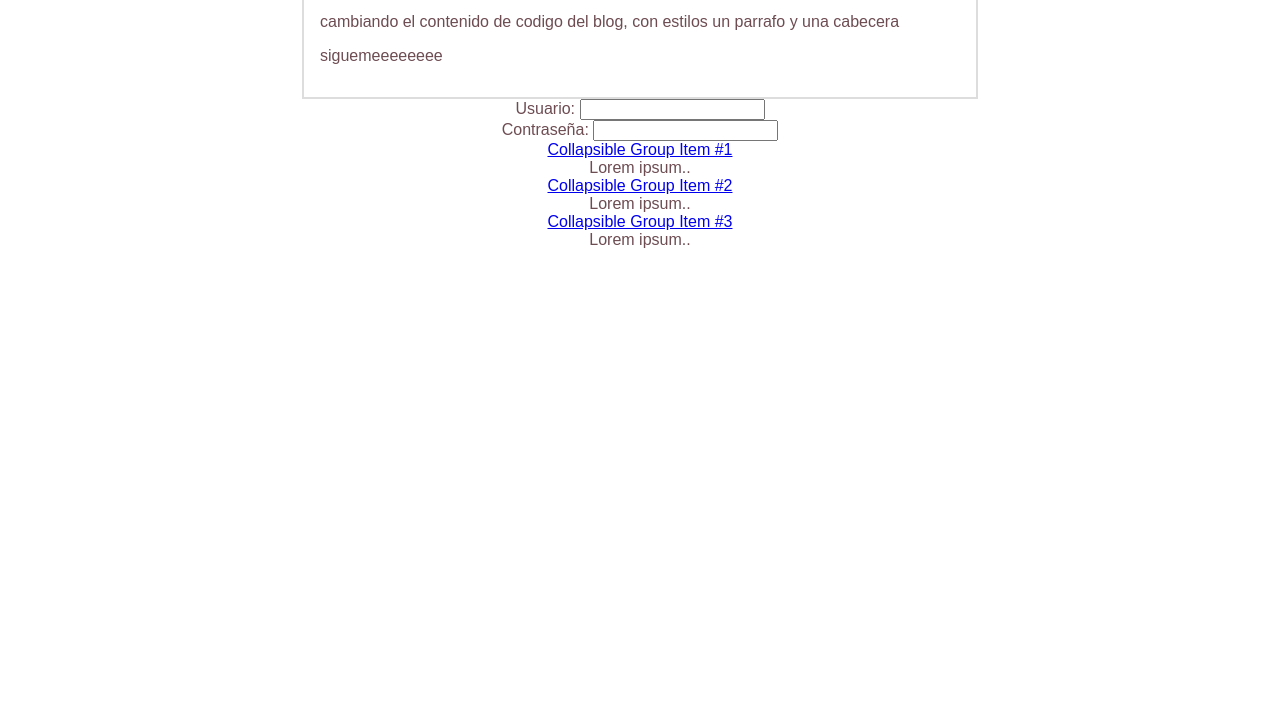
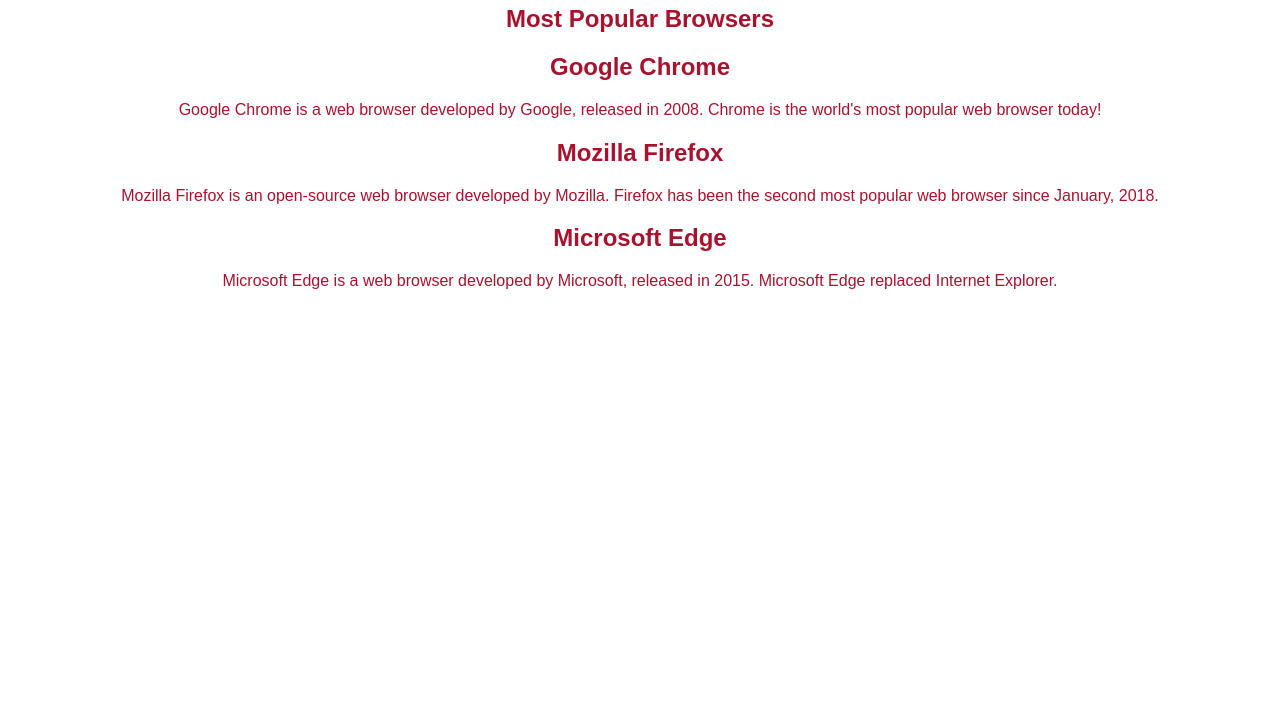
Before and after one commit to nicolegg/PracticadeGitPlatzi, a plain HTML site: page articulo.html in a window 1280 px wide. Shown: the part 75-800 px from the top of the page. Drawn offline with Linux system fonts and the light colour scheme.

Commit message:
modificando el cuerpo y header

```diff
--- a/articulo.html
+++ b/articulo.html
@@ -8,68 +8,22 @@
     <link rel="stylesheet" href="css/estilos.css" />
   </head>
   <body>
-    <div id="container">
-      <div id="cabecera">blog maestro minuscula- HACIENDO CAMBIO DESDE GIT HUB</div>
-      <div id="post">
-        <h1>MI BLOG DE CABECERA 2.0</h1>
-        <p>
-          cambiando el contenido de codigo del blog, con estilos un parrafo y
-          una cabecera
-        </p>
-        <p>siguemeeeeeeee</p>
-      </div>
-    </div>
+    <h1>The article and footer elements + CSS</h1>
 
-    <div class="form-group">
-      <label for="usr">Usuario:</label>
-      <input type="text" class="form-control" id="usr" />
-    </div>
-    <div class="form-group">
-      <label for="pwd">Contraseña:</label>
-      <input type="password" class="form-control" id="pwd" />
-    </div>
-
-    <div id="accordion">
-
-      <div class="card">
-        <div class="card-header">
-          <a class="card-link" data-toggle="collapse" href="#collapseOne">
-            Collapsible Group Item #1
-          </a>
-        </div>
-        <div id="collapseOne" class="collapse show" data-parent="#accordion">
-          <div class="card-body">
-            Lorem ipsum..
-          </div>
-        </div>
-      </div>
-
-      <div class="card">
-        <div class="card-header">
-          <a class="collapsed card-link" data-toggle="collapse" href="#collapseTwo">
-            Collapsible Group Item #2
-          </a>
-        </div>
-        <div id="collapseTwo" class="collapse" data-parent="#accordion">
-          <div class="card-body">
-            Lorem ipsum..
-          </div>
-        </div>
-      </div>
-
-      <div class="card">
-        <div class="card-header">
-          <a class="collapsed card-link" data-toggle="collapse" href="#collapseThree">
-            Collapsible Group Item #3
-          </a>
-        </div>
-        <div id="collapseThree" class="collapse" data-parent="#accordion">
-          <div class="card-body">
-            Lorem ipsum..
-          </div>
-        </div>
-      </div>
-
-    </div>
+<article class="all-browsers">
+  <h1>Most Popular Browsers</h1>
+  <article class="browser">
+    <h2>Google Chrome</h2>
+    <p>Google Chrome is a web browser developed by Google, released in 2008. Chrome is the world's most popular web browser today!</p>
+  </article>
+  <article class="browser">
+    <h2>Mozilla Firefox</h2>
+    <p>Mozilla Firefox is an open-source web browser developed by Mozilla. Firefox has been the second most popular web browser since January, 2018.</p>
+  </article>
+  <article class="browser">
+    <h2>Microsoft Edge</h2>
+    <p>Microsoft Edge is a web browser developed by Microsoft, released in 2015. Microsoft Edge replaced Internet Explorer.</p>
+  </article>
+</article>
   </body>
 </html>
--- a/css/estilos.css
+++ b/css/estilos.css
@@ -1,7 +1,7 @@
 body{
     text-align: center;
     font-family: Arial, Helvetica, sans-serif;
-    color: rgb(109, 76, 82);
+    color: rgb(168, 18, 46);
     font-size: 16px;
     margin: 0;
     padding: 0;
```
